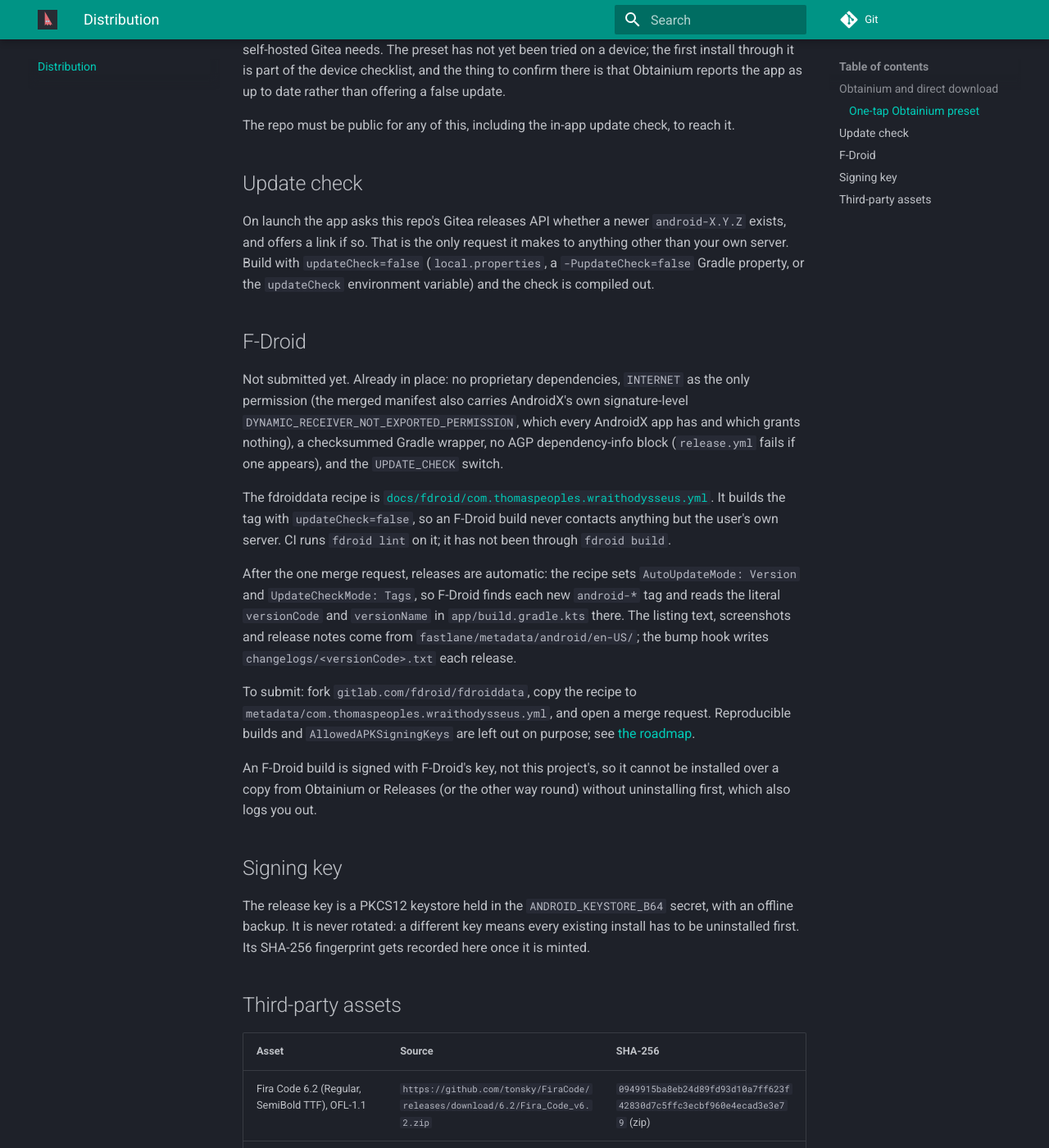
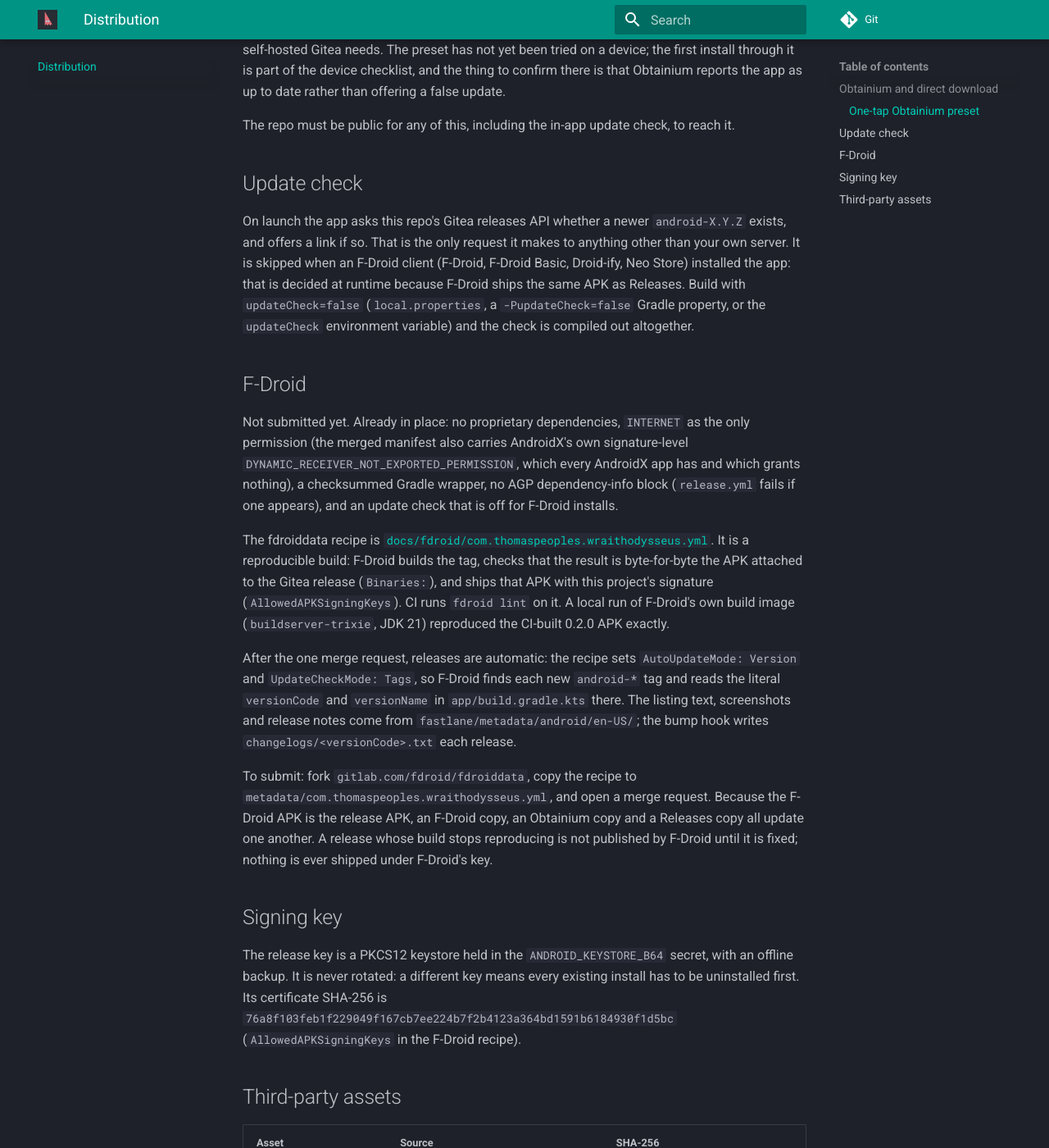
Before and after one commit to wraith-proxy/wraith-odysseus-apk, an MkDocs documentation site: the page built from docs/android-distribution.md, in a window 1280 px wide and 1400 px high, scrolled down 945 px. Shown: the whole window at 82% size. Built offline with MkDocs 1.6.1 and Material for MkDocs 9.7.7, drawn with Linux system fonts in a browser that asks for light colours.

Commit message:
fix/TJP-10101: one APK for Gitea and F-Droid
F-Droid's build image reproduces the CI-built APK, so the recipe can ship
this project's signature (Binaries + AllowedAPKSigningKeys) and F-Droid,
Obtainium and Releases copies update one another. That needs one binary
for both channels, so the updateCheck=false build flag is gone from the
recipe: the Gitea update check now turns itself off at runtime when an
F-Droid client installed the app.

```diff
--- a/docs/android-distribution.md
+++ b/docs/android-distribution.md
@@ -47,9 +47,12 @@
 
 On launch the app asks this repo's Gitea releases API whether a newer
 `android-X.Y.Z` exists, and offers a link if so. That is the only request it
-makes to anything other than your own server. Build with `updateCheck=false`
-(`local.properties`, a `-PupdateCheck=false` Gradle property, or the
-`updateCheck` environment variable) and the check is compiled out.
+makes to anything other than your own server. It is skipped when an F-Droid
+client (F-Droid, F-Droid Basic, Droid-ify, Neo Store) installed the app: that
+is decided at runtime because F-Droid ships the same APK as Releases. Build
+with `updateCheck=false` (`local.properties`, a `-PupdateCheck=false` Gradle
+property, or the `updateCheck` environment variable) and the check is
+compiled out altogether.
 
 ## F-Droid
 
@@ -57,14 +60,16 @@
 the only permission (the merged manifest also carries AndroidX's own
 signature-level `DYNAMIC_RECEIVER_NOT_EXPORTED_PERMISSION`, which every
 AndroidX app has and which grants nothing), a checksummed Gradle wrapper, no
-AGP dependency-info block (`release.yml` fails if one appears), and the
-`UPDATE_CHECK` switch.
+AGP dependency-info block (`release.yml` fails if one appears), and an update
+check that is off for F-Droid installs.
 
 The fdroiddata recipe is
 [`docs/fdroid/com.thomaspeoples.wraithodysseus.yml`](https://git.thomaspeoples.com/thomaspeoples/wraith-odysseus-apk/src/branch/main/docs/fdroid/com.thomaspeoples.wraithodysseus.yml).
-It builds the tag with `updateCheck=false`, so an F-Droid build never contacts
-anything but the user's own server. CI runs `fdroid lint` on it; it has not
-been through `fdroid build`.
+It is a reproducible build: F-Droid builds the tag, checks that the result is
+byte-for-byte the APK attached to the Gitea release (`Binaries:`), and ships
+that APK with this project's signature (`AllowedAPKSigningKeys`). CI runs
+`fdroid lint` on it. A local run of F-Droid's own build image
+(`buildserver-trixie`, JDK 21) reproduced the CI-built 0.2.0 APK exactly.
 
 After the one merge request, releases are automatic: the recipe sets
 `AutoUpdateMode: Version` and `UpdateCheckMode: Tags`, so F-Droid finds each
@@ -75,19 +80,18 @@
 
 To submit: fork `gitlab.com/fdroid/fdroiddata`, copy the recipe to
 `metadata/com.thomaspeoples.wraithodysseus.yml`, and open a merge request.
-Reproducible builds and `AllowedAPKSigningKeys` are left out on purpose; see
-[the roadmap](ROADMAP.md).
-
-An F-Droid build is signed with F-Droid's key, not this project's, so it cannot
-be installed over a copy from Obtainium or Releases (or the other way round)
-without uninstalling first, which also logs you out.
+Because the F-Droid APK is the release APK, an F-Droid copy, an Obtainium copy
+and a Releases copy all update one another. A release whose build stops
+reproducing is not published by F-Droid until it is fixed; nothing is ever
+shipped under F-Droid's key.
 
 ## Signing key
 
 The release key is a PKCS12 keystore held in the `ANDROID_KEYSTORE_B64` secret,
 with an offline backup. It is never rotated: a different key means every
-existing install has to be uninstalled first. Its SHA-256 fingerprint gets
-recorded here once it is minted.
+existing install has to be uninstalled first. Its certificate SHA-256 is
+`76a8f103feb1f229049f167cb7ee224b7f2b4123a364bd1591b6184930f1d5bc`
+(`AllowedAPKSigningKeys` in the F-Droid recipe).
 
 ## Third-party assets
 
```
Also changed, not shown: docs/ROADMAP.md (+6 -12 lines), docs/fdroid/com.thomaspeoples.wraithodysseus.yml (+16 -11 lines), 5 other files.
